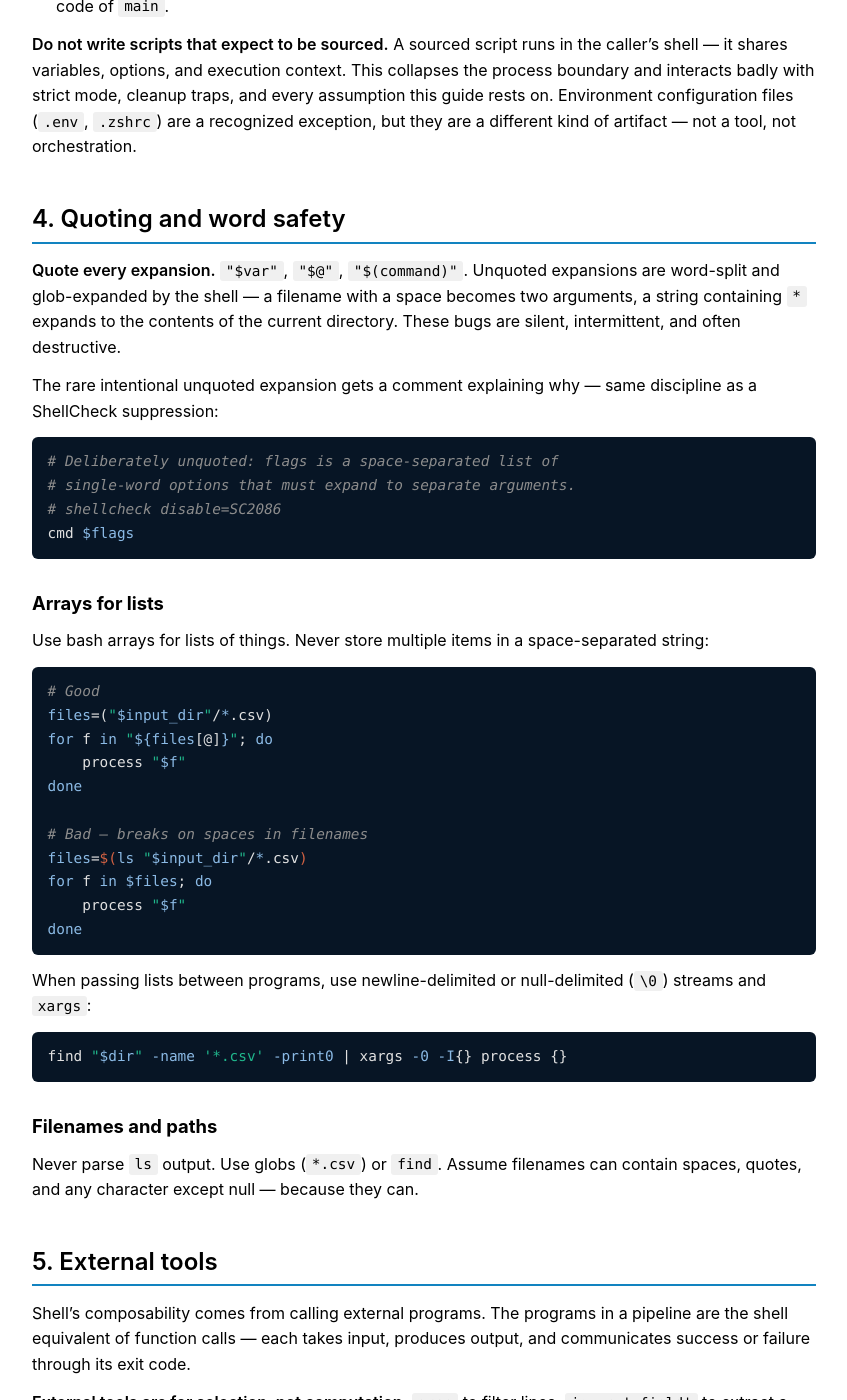
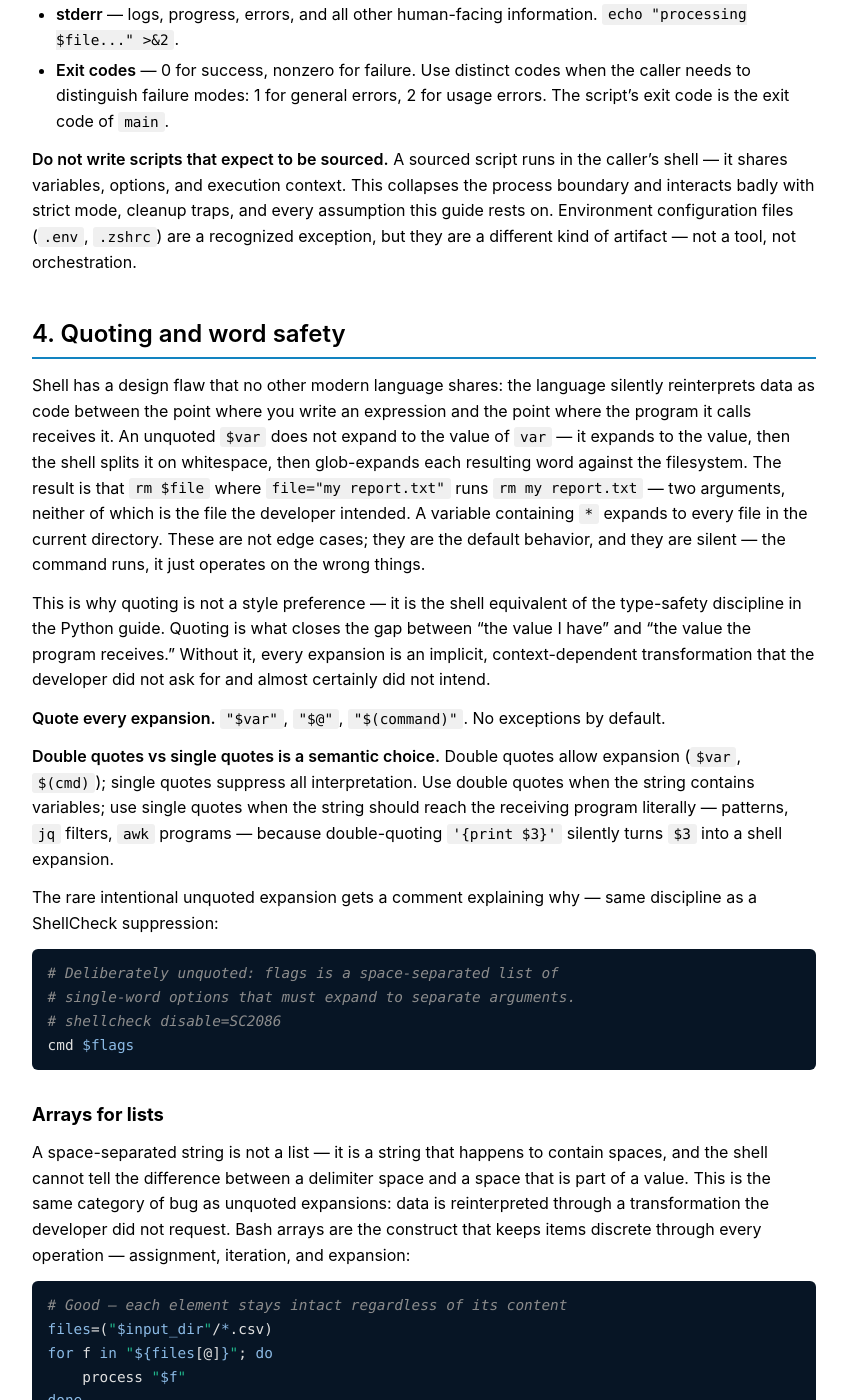
Before and after one commit to vikinganalytics/styleguide, a Jekyll site: the page built from shellguide.md, in a window 1280 px wide and 1400 px high, scrolled down 6053 px. Shown: the whole window, without its empty margins (216-1063 px from the left). Built offline with Jekyll 4.4.1, drawn with Linux system fonts in a browser that asks for light colours; our own code applies the rules of GitHub Pages for plain Markdown files; some of the changed text lies outside the part shown.

Commit message:
Rewrite shell §4 (Quoting) and §8 (Logging) to argue from principles
§4 now explains the fundamental flaw (shell silently reinterprets data
as code) and frames quoting, arrays, and quote-type selection as the
mechanisms that close that gap. §8 now explains why script names matter
under orchestration and why silence-on-success is the right signal model.

Co-Authored-By: Claude Opus 4.6 (1M context) <noreply@anthropic.com>

````diff
--- a/shellguide.md
+++ b/shellguide.md
@@ -8,6 +8,14 @@ that wire programs together, thin wrappers around external tools, and
 the glue that connects heterogeneous components into pipelines. Its
 goal is scripts that are reliable units of work — safe to run by hand,
 under CI, or as one of a thousand parallel invocations on a cluster.
+
+A recurring strategy throughout the guide is to **left-shift errors**:
+move detection from production to CI, from CI to a linter, from a
+linter to a strict-mode default that makes the bug impossible in the
+first place. Shell has no type checker, but `set -euo pipefail`,
+disciplined quoting, and ShellCheck close many of the same gaps —
+catching at parse or lint time what would otherwise be a silent runtime
+surprise.
 
 ## Principles
 
@@ -317,11 +325,36 @@ a tool, not orchestration.
 
 ## 4. Quoting and word safety
 
-**Quote every expansion.** `"$var"`, `"$@"`, `"$(command)"`. Unquoted
-expansions are word-split and glob-expanded by the shell — a filename
-with a space becomes two arguments, a string containing `*` expands
-to the contents of the current directory. These bugs are silent,
-intermittent, and often destructive.
+Shell has a design flaw that no other modern language shares: the
+language silently reinterprets data as code between the point where you
+write an expression and the point where the program it calls receives
+it. An unquoted `$var` does not expand to the value of `var` — it
+expands to the value, then the shell splits it on whitespace, then
+glob-expands each resulting word against the filesystem. The result is
+that `rm $file` where `file="my report.txt"` runs `rm my report.txt`
+— two arguments, neither of which is the file the developer intended.
+A variable containing `*` expands to every file in the current
+directory. These are not edge cases; they are the default behavior,
+and they are silent — the command runs, it just operates on the wrong
+things.
+
+This is why quoting is not a style preference — it is the shell
+equivalent of the type-safety discipline in the Python guide. Quoting
+is what closes the gap between "the value I have" and "the value the
+program receives." Without it, every expansion is an implicit,
+context-dependent transformation that the developer did not ask for
+and almost certainly did not intend.
+
+**Quote every expansion.** `"$var"`, `"$@"`, `"$(command)"`. No
+exceptions by default.
+
+**Double quotes vs single quotes is a semantic choice.** Double quotes
+allow expansion (`$var`, `$(cmd)`); single quotes suppress all
+interpretation. Use double quotes when the string contains variables;
+use single quotes when the string should reach the receiving program
+literally — patterns, `jq` filters, `awk` programs — because
+double-quoting `'{print $3}'` silently turns `$3` into a shell
+expansion.
 
 The rare intentional unquoted expansion gets a comment explaining why
 — same discipline as a ShellCheck suppression:
@@ -335,11 +368,16 @@ cmd $flags
 
 ### Arrays for lists
 
-Use bash arrays for lists of things. Never store multiple items in a
-space-separated string:
+A space-separated string is not a list — it is a string that happens
+to contain spaces, and the shell cannot tell the difference between a
+delimiter space and a space that is part of a value. This is the same
+category of bug as unquoted expansions: data is reinterpreted through
+a transformation the developer did not request. Bash arrays are the
+construct that keeps items discrete through every operation — assignment,
+iteration, and expansion:
 
 ```bash
-# Good
+# Good — each element stays intact regardless of its content
 files=("$input_dir"/*.csv)
 for f in "${files[@]}"; do
     process "$f"
@@ -352,18 +390,27 @@ for f in $files; do
 done
 ```
 
-When passing lists between programs, use newline-delimited or
-null-delimited (`\0`) streams and `xargs`:
+When passing lists between programs, the process boundary means arrays
+cannot cross directly. Use null-delimited (`\0`) streams — the only
+delimiter that cannot appear in a filename — and `xargs` to
+reconstruct the list on the other side:
 
 ```bash
 find "$dir" -name '*.csv' -print0 | xargs -0 -I{} process {}
 ```
 
+Newline-delimited is acceptable when filenames are known not to
+contain newlines, but null-delimited is always safe.
+
 ### Filenames and paths
 
-Never parse `ls` output. Use globs (`*.csv`) or `find`. Assume
+Never parse `ls` output. `ls` is a display tool — its output format
+is designed for humans, not programs, and it mangles filenames that
+contain whitespace, quotes, or special characters. Use globs
+(`*.csv`) or `find`, which preserve filenames exactly. Assume
 filenames can contain spaces, quotes, and any character except null —
-because they can.
+because they can, and on a shared filesystem under orchestration,
+they eventually will.
 
 ## 5. External tools
 
@@ -531,14 +578,24 @@ warn() { echo "[$(basename "$0")] WARNING: $*" >&2; }
 err() { echo "[$(basename "$0")] ERROR: $*" >&2; }
 ```
 
-Include the script name — when the output of several scripts is
-interleaved (a common situation under orchestration), unnamed
-messages are useless.
+**Include the script name in every message.** When a scheduler runs
+hundreds of copies of different scripts, their stderr streams are
+interleaved — often into a single log file or journal. A message
+without a source name is a message no one can act on: the operator
+sees "processing failed" but cannot tell which script, which job, or
+which invocation produced it. The script name is the minimum context
+that makes a diagnostic actionable under orchestration.
 
-**Do not log success at every step.** When a thousand copies of the
-script run in parallel, per-step progress messages become noise that
-obscures real problems. Log what matters: errors, warnings, and
-significant milestones (started, finished, skipped).
+**Do not log success at every step.** The instinct to log progress
+("processing file 1...", "processing file 2...") comes from
+interactive use, where the developer watches the output scroll by.
+Under orchestration, that output is not watched — it is stored. When
+a thousand copies of the script run in parallel, per-step progress
+messages produce gigabytes of noise that obscure the one `ERROR` line
+an operator is searching for. Log what changes the script's contract
+with its caller: errors, warnings, and significant milestones
+(started, finished, skipped). If a script succeeds, silence is the
+correct signal — the exit code already communicates success.
 
 ## 9. Testing
 
````
